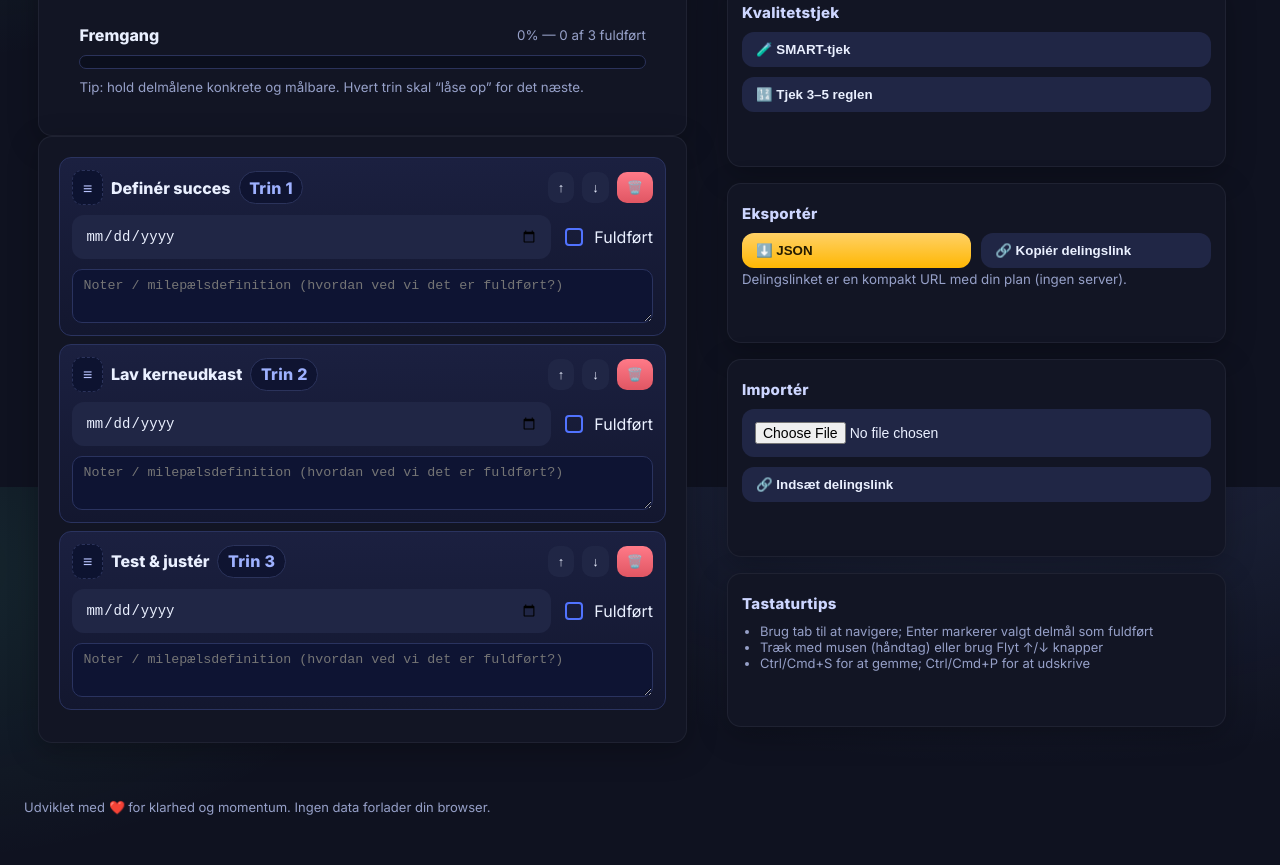
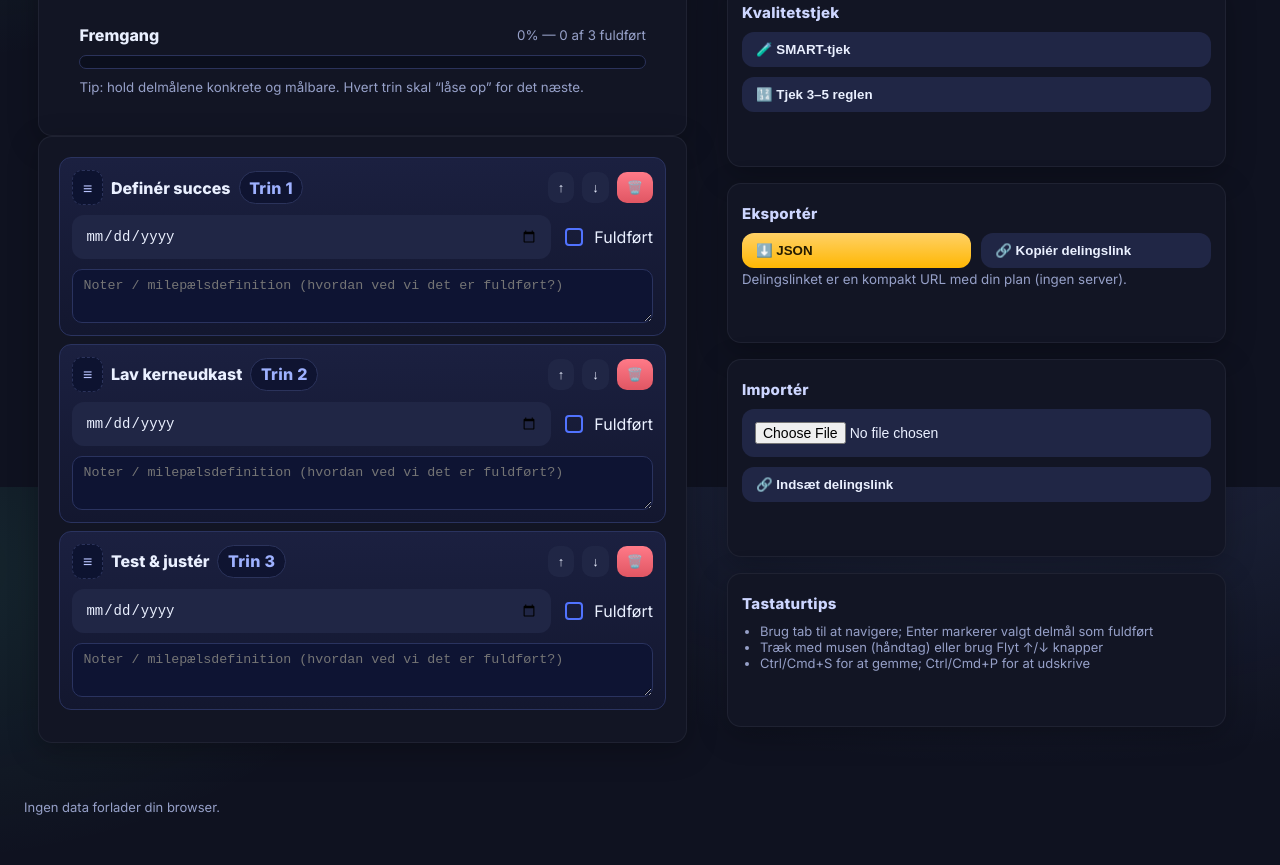
Before and after one commit to oliv1917/goal-staircase, a plain HTML site: page index.html in a window 1280 px wide. Shown: the part 313-1178 px from the top of the page. Drawn offline with Linux system fonts and the light colour scheme.

Commit message:
Update index.html
Text edit

```diff
--- a/index.html
+++ b/index.html
@@ -312,7 +312,7 @@
   </main>
 
   <footer>
-    Udviklet med ❤️ for klarhed og momentum. Ingen data forlader din browser.
+    Ingen data forlader din browser.
   </footer>
 
 <script>
```
